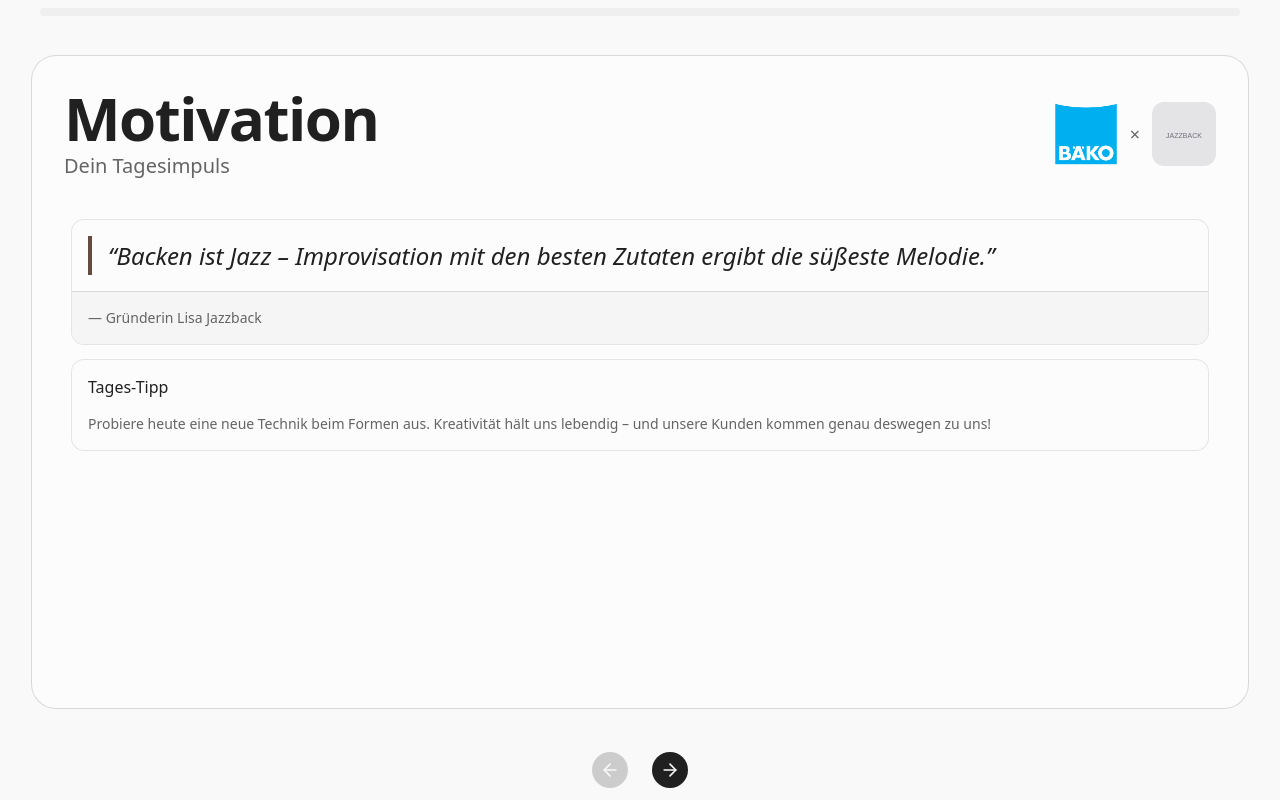
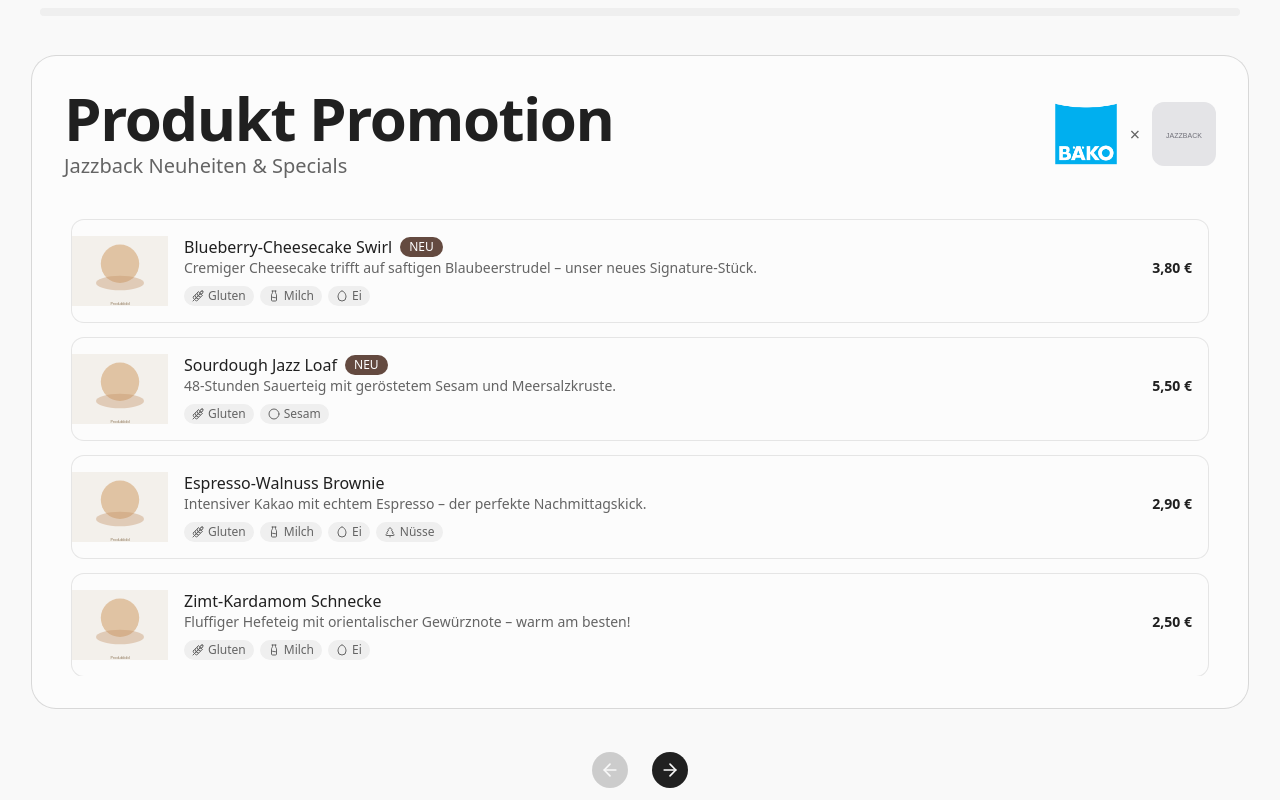
Before and after one commit to ollo2012/morningshow, a Next.js app: page /jazzback in a window 1280 px wide. Built offline with nearby package versions, Linux system fonts and the light colour scheme.

Commit message:
remove motivation slide

```diff
--- a/ai/ai_context/example/slides/verkauf/knuelle.ts
+++ b/ai/ai_context/example/slides/verkauf/knuelle.ts
@@ -1,14 +1,5 @@
-import type { MotivationData } from "@/lib/data/motivation";
 import type { ProduktPromotionData } from "@/lib/data/produkt-promotion";
 import type { AnkuendigungenData } from "@/lib/data/ankuendigungen";
-
-export const motivation: MotivationData = {
-  spruch:
-    "Jeder Tag ist eine neue Chance, etwas Großartiges zu backen – und zu leben!",
-  autor: "Bäckermeister Heinrich Knülle",
-  tagesTipp:
-    "Nimm dir heute 5 Minuten Zeit, um einem Kollegen ein ehrliches Kompliment zu machen. Gute Stimmung ist wie guter Sauerteig – sie braucht Pflege, aber sie trägt das ganze Team.",
-};
 
 export const produktPromotion: ProduktPromotionData = {
   titel: "Unsere Highlights diese Woche",
--- a/ai/ai_output/knuelle/test_knuelle.ts
+++ b/ai/ai_output/knuelle/test_knuelle.ts
@@ -1,13 +1,5 @@
-import type { MotivationData } from "@/lib/data/motivation";
 import type { ProduktPromotionData } from "@/lib/data/produkt-promotion";
 import type { AnkuendigungenData } from "@/lib/data/ankuendigungen";
-
-export const motivation: MotivationData = {
-  spruch: "Heute ist ein toller Tag",
-  autor: "Der Chef",
-  // Tonalität: Regionaler Dialekt für interne Nähe gemäß interner Strategie
-  tagesTipp: "Dä Kaffee he is echt lecker – gönnt euch mal 'ne kurze Pause!",
-};
 
 export const produktPromotion: ProduktPromotionData = {
   titel: "Neue Produkte",
--- a/app/[baeckerei]/[slide]/page.tsx
+++ b/app/[baeckerei]/[slide]/page.tsx
@@ -13,7 +13,7 @@ import { Badge } from "@/components/ui/badge";
 import { AllergenBadges } from "@/components/allergen-badge";
 
 export function generateStaticParams() {
-  const slugs = ["motivation", "produkt-promotion", "ankuendigungen"];
+  const slugs = ["produkt-promotion", "ankuendigungen"];
   return Object.keys(baeckereien).flatMap((baeckerei) =>
     slugs.map((slide) => ({ baeckerei, slide }))
   );
@@ -35,34 +35,7 @@ export default async function SlidePage({
   let titel = "";
   let content: React.ReactNode = null;
 
-  if (slide === "motivation") {
-    titel = "Motivation";
-    const { spruch, autor, tagesTipp } = daten.motivation;
-    content = (
-      <div className="space-y-6">
-        <Card>
-          <CardHeader>
-            <CardTitle className="text-lg text-muted-foreground">Tagesspruch</CardTitle>
-          </CardHeader>
-          <CardContent className="space-y-3">
-            <blockquote className="border-l-4 border-primary pl-6 text-2xl italic leading-relaxed md:text-3xl">
-              &ldquo;{spruch}&rdquo;
-            </blockquote>
-            <p className="pl-6 text-base font-medium">— {autor}</p>
-          </CardContent>
-        </Card>
-
-        <Card>
-          <CardHeader>
-            <CardTitle>Tages-Tipp</CardTitle>
-          </CardHeader>
-          <CardContent>
-            <p className="text-base leading-relaxed text-muted-foreground">{tagesTipp}</p>
-          </CardContent>
-        </Card>
-      </div>
-    );
-  } else if (slide === "produkt-promotion") {
+  if (slide === "produkt-promotion") {
     titel = "Produkt Promotion";
     const { titel: promotionTitel, produkte } = daten.produktPromotion;
     content = (
--- a/app/[baeckerei]/page.tsx
+++ b/app/[baeckerei]/page.tsx
@@ -1,7 +1,6 @@
 import { notFound } from "next/navigation";
 import { baeckereien, firmenLogo } from "@/lib/data/baeckereien";
 import Slideshow from "@/components/slideshow";
-import MotivationSlide from "@/components/slides/motivation-slide";
 import ProduktPromotionSlide from "@/components/slides/produkt-promotion-slide";
 import AnkuendigungenSlide from "@/components/slides/ankuendigungen-slide";
 import UebersichtSlide from "@/components/slides/uebersicht-slide";
@@ -31,7 +30,6 @@ export default async function BaeckereiPage({
 
   return (
     <Slideshow richtung="horizontal">
-      <MotivationSlide data={daten.motivation} {...logos} />
       <ProduktPromotionSlide data={daten.produktPromotion} {...logos} />
       <AnkuendigungenSlide data={daten.ankuendigungen} {...logos} />
       <UebersichtSlide
--- a/components/slides/motivation-slide.tsx
+++ /dev/null
@@ -1,55 +0,0 @@
-import Slide from "@/components/slide";
-import {
-  Card,
-  CardContent,
-  CardFooter,
-  CardHeader,
-  CardTitle,
-} from "@/components/ui/card";
-import type { MotivationData } from "@/lib/data/motivation";
-import type { SlideLogos } from "@/components/slides/types";
-
-interface MotivationSlideProps extends SlideLogos {
-  data: MotivationData;
-}
-
-export default function MotivationSlide({
-  data,
-  firmenLogo,
-  baeckereiLogo,
-  baeckereiName,
-}: MotivationSlideProps) {
-  return (
-    <Slide
-      titel="Motivation"
-      untertitel="Dein Tagesimpuls"
-      firmenLogo={firmenLogo}
-      baeckereiLogo={baeckereiLogo}
-      baeckereiName={baeckereiName}
-    >
-      <div className="space-y-4">
-        <Card>
-          <CardContent>
-            <blockquote className="border-l-4 border-primary pl-4 text-lg italic leading-relaxed sm:text-xl md:text-2xl">
-              &ldquo;{data.spruch}&rdquo;
-            </blockquote>
-          </CardContent>
-          <CardFooter>
-            <span className="text-sm text-muted-foreground">
-              — {data.autor}
-            </span>
-          </CardFooter>
-        </Card>
-
-        <Card>
-          <CardHeader>
-            <CardTitle>Tages-Tipp</CardTitle>
-          </CardHeader>
-          <CardContent>
-            <p className="text-muted-foreground">{data.tagesTipp}</p>
-          </CardContent>
-        </Card>
-      </div>
-    </Slide>
-  );
-}
--- a/lib/data/baeckereien/index.ts
+++ b/lib/data/baeckereien/index.ts
@@ -1,4 +1,3 @@
-import type { MotivationData } from "@/lib/data/motivation";
 import type { ProduktPromotionData } from "@/lib/data/produkt-promotion";
 import type { AnkuendigungenData } from "@/lib/data/ankuendigungen";
 
@@ -8,7 +7,6 @@ import * as jazzback from "./jazzback";
 export interface BaeckereiDaten {
   name: string;
   logo: string;
-  motivation: MotivationData;
   produktPromotion: ProduktPromotionData;
   ankuendigungen: AnkuendigungenData;
 }
--- a/lib/data/baeckereien/jazzback.ts
+++ b/lib/data/baeckereien/jazzback.ts
@@ -1,14 +1,5 @@
-import type { MotivationData } from "@/lib/data/motivation";
 import type { ProduktPromotionData } from "@/lib/data/produkt-promotion";
 import type { AnkuendigungenData } from "@/lib/data/ankuendigungen";
-
-export const motivation: MotivationData = {
-  spruch:
-    "Backen ist Jazz – Improvisation mit den besten Zutaten ergibt die süßeste Melodie.",
-  autor: "Gründerin Lisa Jazzback",
-  tagesTipp:
-    "Probiere heute eine neue Technik beim Formen aus. Kreativität hält uns lebendig – und unsere Kunden kommen genau deswegen zu uns!",
-};
 
 export const produktPromotion: ProduktPromotionData = {
   titel: "Jazzback Neuheiten & Specials",
--- a/lib/data/baeckereien/knuelle.ts
+++ b/lib/data/baeckereien/knuelle.ts
@@ -1,14 +1,5 @@
-import type { MotivationData } from "@/lib/data/motivation";
 import type { ProduktPromotionData } from "@/lib/data/produkt-promotion";
 import type { AnkuendigungenData } from "@/lib/data/ankuendigungen";
-
-export const motivation: MotivationData = {
-  spruch:
-    "Jeder Tag ist eine neue Chance, etwas Großartiges zu backen – und zu leben!",
-  autor: "Bäckermeister Heinrich Knülle",
-  tagesTipp:
-    "Nimm dir heute 5 Minuten Zeit, um einem Kollegen ein ehrliches Kompliment zu machen. Gute Stimmung ist wie guter Sauerteig – sie braucht Pflege, aber sie trägt das ganze Team.",
-};
 
 export const produktPromotion: ProduktPromotionData = {
   titel: "Unsere Highlights diese Woche",
--- a/lib/data/motivation.ts
+++ /dev/null
@@ -1,5 +0,0 @@
-export interface MotivationData {
-  spruch: string;
-  autor: string;
-  tagesTipp: string;
-}
```
